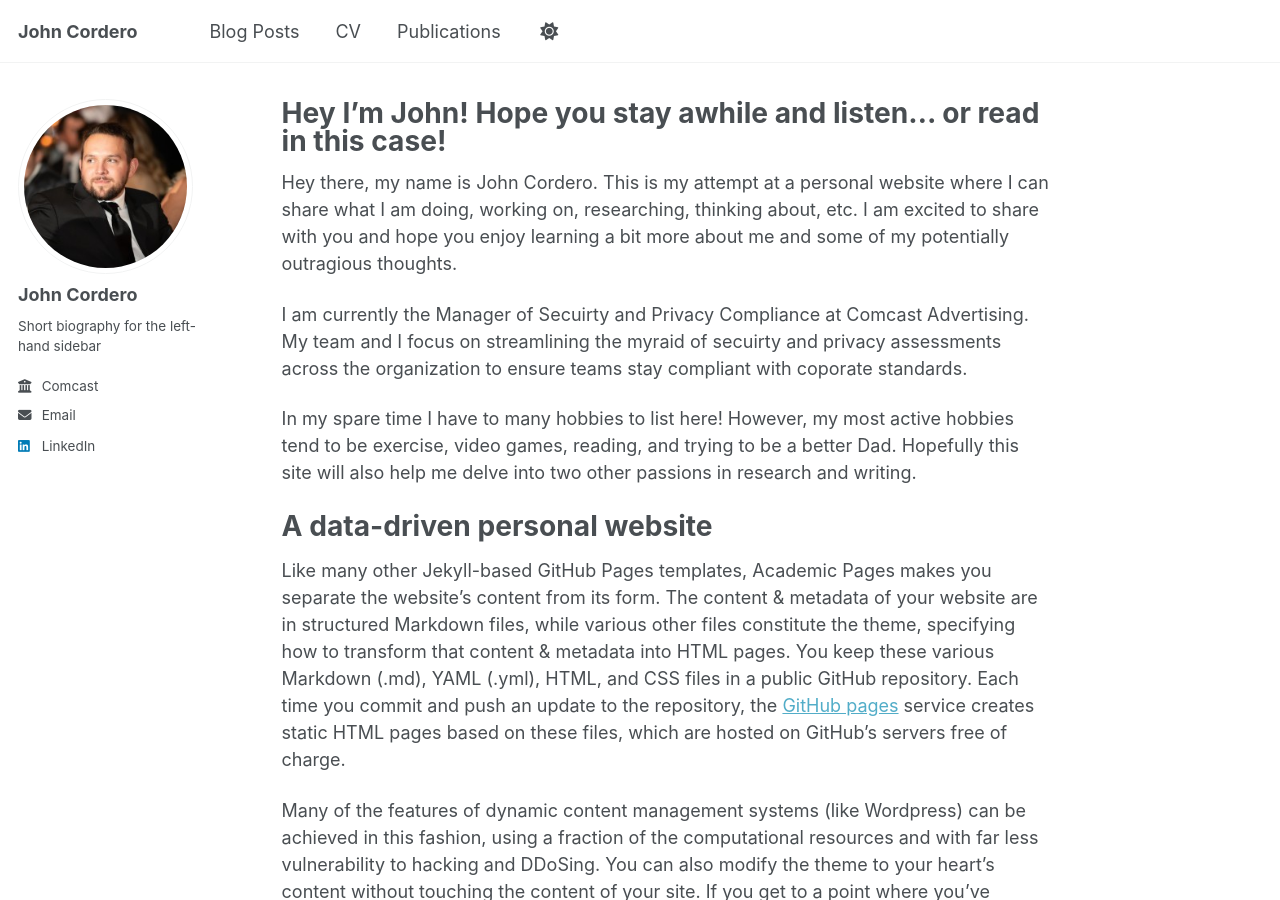
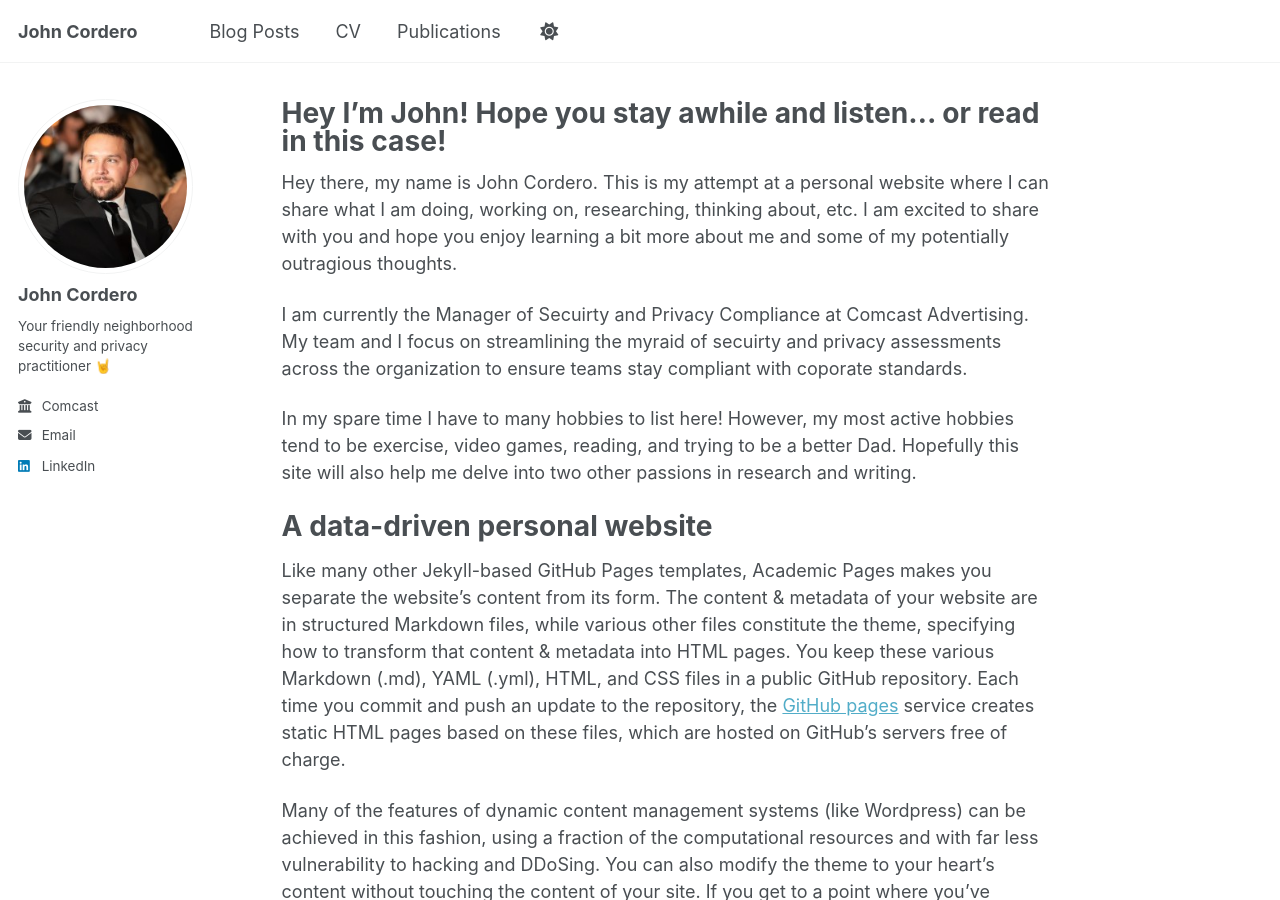
Before and after one commit to corderojoh/corderojoh.github.io, a Jekyll site: the page built from _pages/about.md, in a window 1280 px wide and 900 px high. Built offline with Jekyll 4.4.1, drawn with Linux system fonts in a browser that asks for light colours; a script that is not in the unit is left out.

Commit message:
Update bio in _config.yml

```diff
--- a/_config.yml
+++ b/_config.yml
@@ -25,7 +25,7 @@ author:
   avatar           : "Headshot.jpg"
   name             : "John Cordero"
   pronouns         : # example: "she/her"
-  bio              : "Short biography for the left-hand sidebar"
+  bio              : "Your friendly neighborhood security and privacy practitioner 🤘"
   location         : #"Earth"
   employer         : "Comcast"
   uri              : # URL
```
